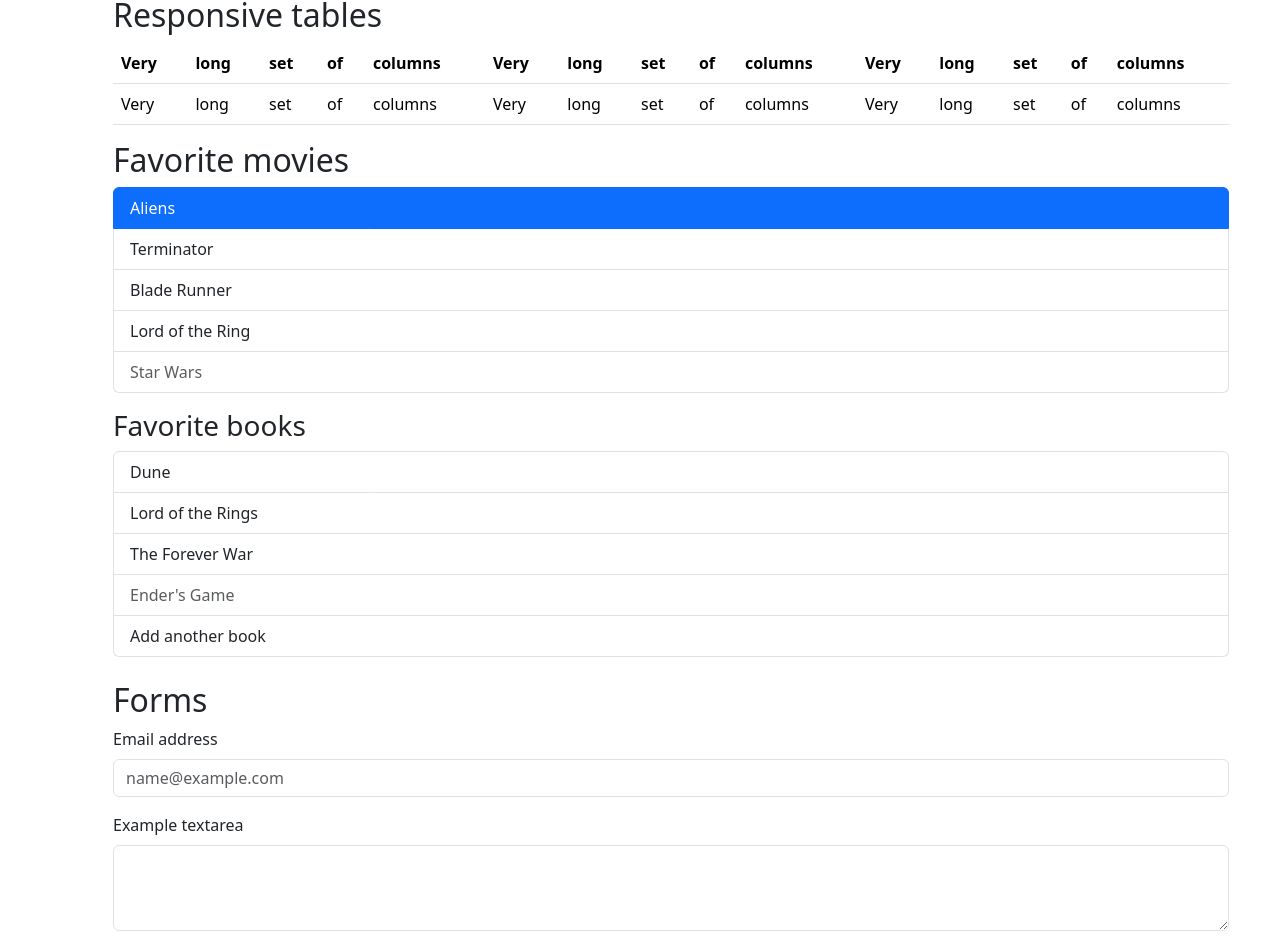
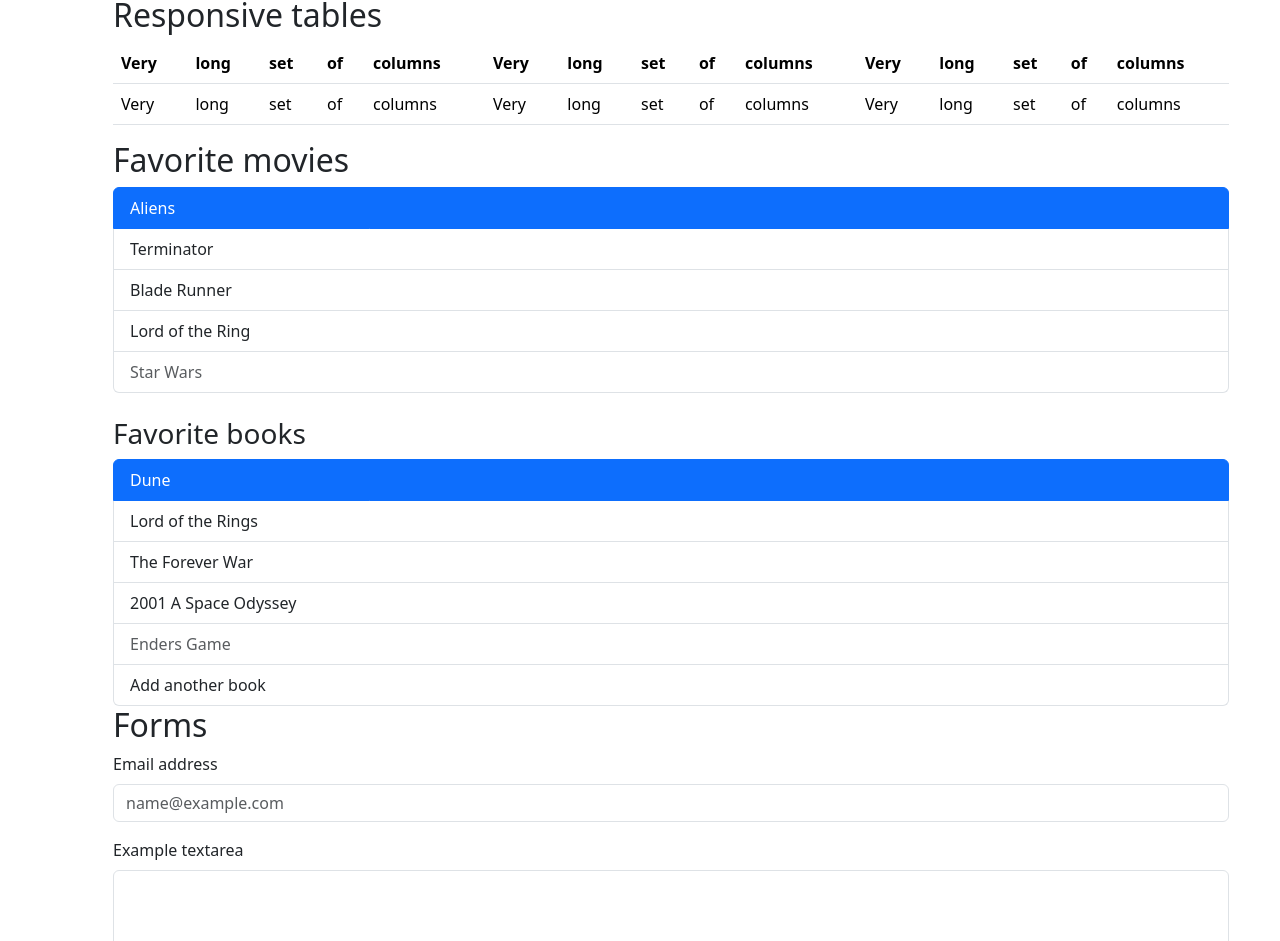
Before and after one commit to kashyap03042003/kambaz-next-js, a Next.js app: page /Labs/Lab2 in a window 1280 px wide. Shown: the part 5605-6546 px from the top of the page. Built offline with nearby package versions, Linux system fonts and the light colour scheme.

Commit message:
commit css

```diff
--- a/app/Labs/Lab2/BootstrapLists.tsx
+++ b/app/Labs/Lab2/BootstrapLists.tsx
@@ -1,26 +1,51 @@
 "use client";
-import { ListGroup } from "react-bootstrap";
+
+import { ListGroup, ListGroupItem } from "react-bootstrap";
 
 export default function BootstrapLists() {
   return (
-    <div id="wd-css-styling-lists" className="mb-4">
-      <h2>Favorite movies</h2>
-      <ListGroup>
-        <ListGroup.Item active>Aliens</ListGroup.Item>
-        <ListGroup.Item>Terminator</ListGroup.Item>
-        <ListGroup.Item>Blade Runner</ListGroup.Item>
-        <ListGroup.Item>Lord of the Ring</ListGroup.Item>
-        <ListGroup.Item disabled>Star Wars</ListGroup.Item>
-      </ListGroup>
+    <>
+      {/* 2.3.8 — Favorite movies */}
+      <div id="wd-css-styling-lists" className="mb-4">
+        <h2>Favorite movies</h2>
+        <ListGroup>
+          <ListGroupItem active>Aliens</ListGroupItem>
+          <ListGroupItem>Terminator</ListGroupItem>
+          <ListGroupItem>Blade Runner</ListGroupItem>
+          <ListGroupItem>Lord of the Ring</ListGroupItem>
+          <ListGroupItem disabled>Star Wars</ListGroupItem>
+        </ListGroup>
+      </div>
 
-      <h3 className="mt-3">Favorite books</h3>
-      <ListGroup>
-        <ListGroup.Item action href="https://en.wikipedia.org/wiki/Dune_(novel)">Dune</ListGroup.Item>
-        <ListGroup.Item action href="https://en.wikipedia.org/wiki/The_Lord_of_the_Rings">Lord of the Rings</ListGroup.Item>
-        <ListGroup.Item action href="https://en.wikipedia.org/wiki/The_Forever_War">The Forever War</ListGroup.Item>
-        <ListGroup.Item action disabled href="https://en.wikipedia.org/wiki/Ender%27s_Game">Ender's Game</ListGroup.Item>
-        <ListGroup.Item action onClick={() => alert("New book added")}>Add another book</ListGroup.Item>
-      </ListGroup>
-    </div>
+      {/* 2.3.9 — Favorite books hyperlink list */}
+      <div id="wd-css-hyperlink-list">
+        <h3>Favorite books</h3>
+        <ListGroup>
+          <ListGroupItem action active href="https://en.wikipedia.org/wiki/Dune_(novel)">
+            Dune
+          </ListGroupItem>
+          <ListGroupItem action href="https://en.wikipedia.org/wiki/The_Lord_of_the_Rings">
+            Lord of the Rings
+          </ListGroupItem>
+          <ListGroupItem action href="https://en.wikipedia.org/wiki/The_Forever_War">
+            The Forever War
+          </ListGroupItem>
+          <ListGroupItem action href="https://en.wikipedia.org/wiki/2001:_A_Space_Odyssey_(novel)">
+            2001 A Space Odyssey
+          </ListGroupItem>
+          <ListGroupItem
+            action
+            disabled
+            href="https://en.wikipedia.org/wiki/Ender&apos;s_Game"
+            title="Disabled link"
+          >
+            Enders Game
+          </ListGroupItem>
+          <ListGroupItem action onClick={() => alert("New book added")}>
+            Add another book
+          </ListGroupItem>
+        </ListGroup>
+      </div>
+    </>
   );
 }
```
